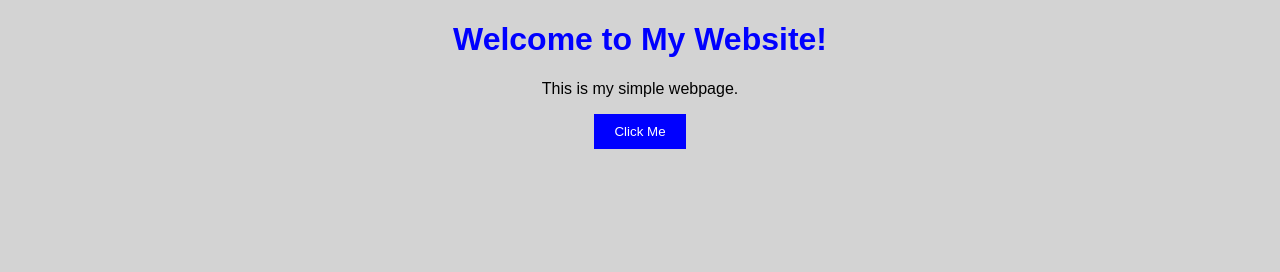
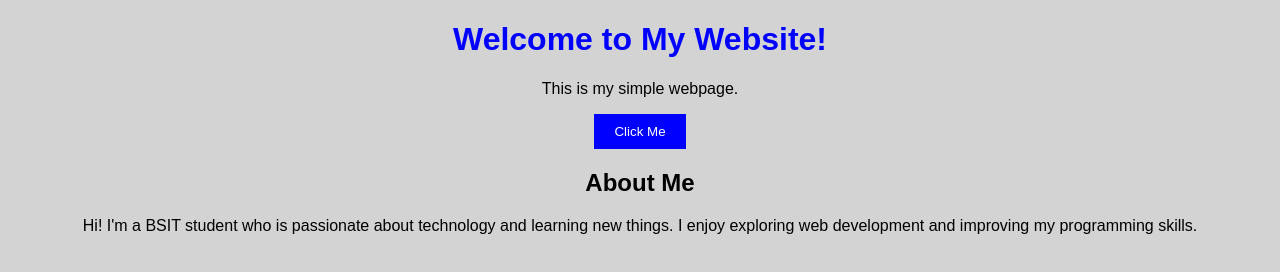
Before and after one commit to kmaglinte5-tech/MyPortfolio, a plain HTML site: page index.html in a window 1280 px wide. Drawn offline with Linux system fonts and the light colour scheme.

Commit message:
Added About Me section

```diff
--- a/index.html
+++ b/index.html
@@ -10,7 +10,19 @@
     <h1>Welcome to My Website!</h1>
     <p>This is my simple webpage.</p>
 
+
     <button>Click Me</button>
+
+<section class="about-me">
+    <h2>About Me</h2>
+    <p>
+        Hi! I'm a BSIT student who is passionate about
+        technology and learning new things. I enjoy
+        exploring web development and improving my
+        programming skills.
+    </p>
+</section>
+
 
 </body>
 </html>
```
